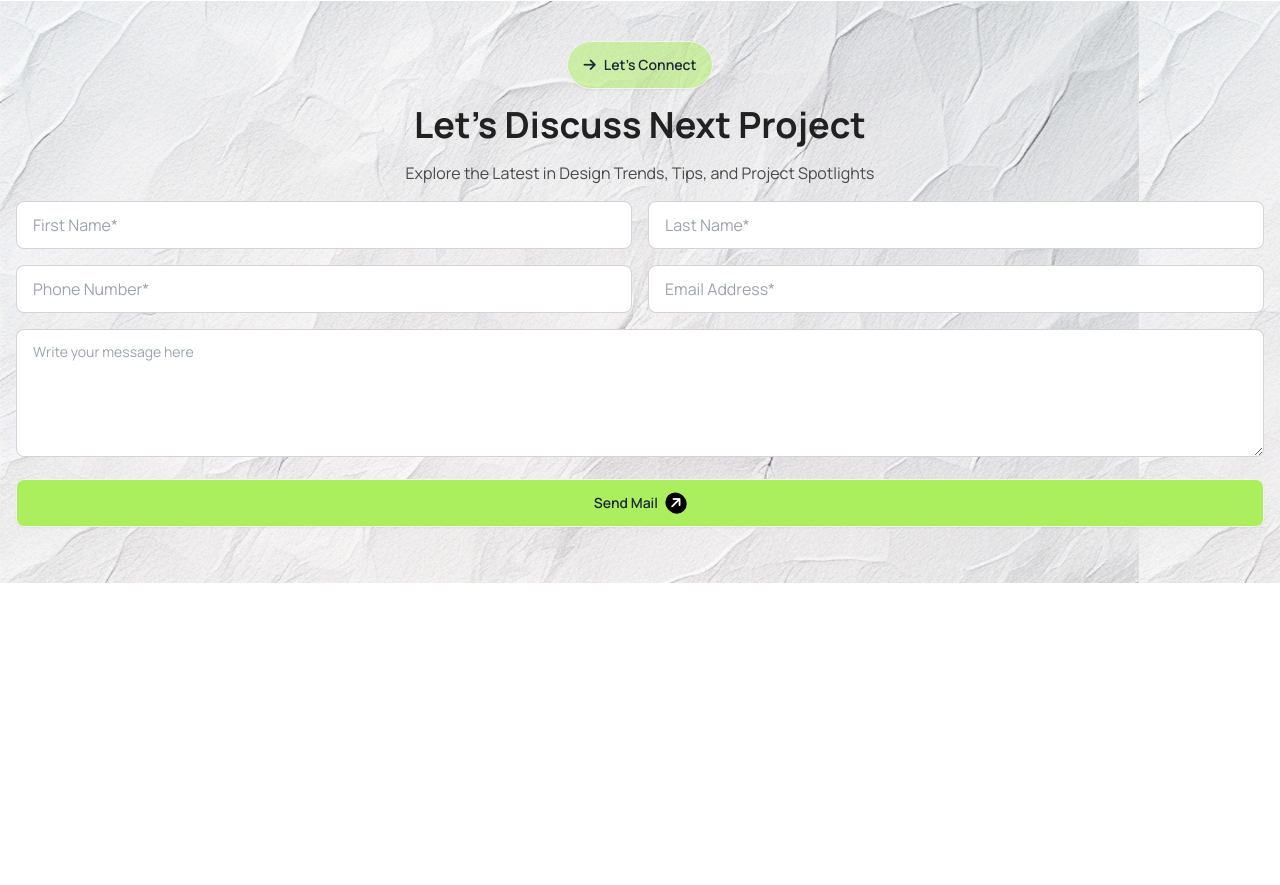
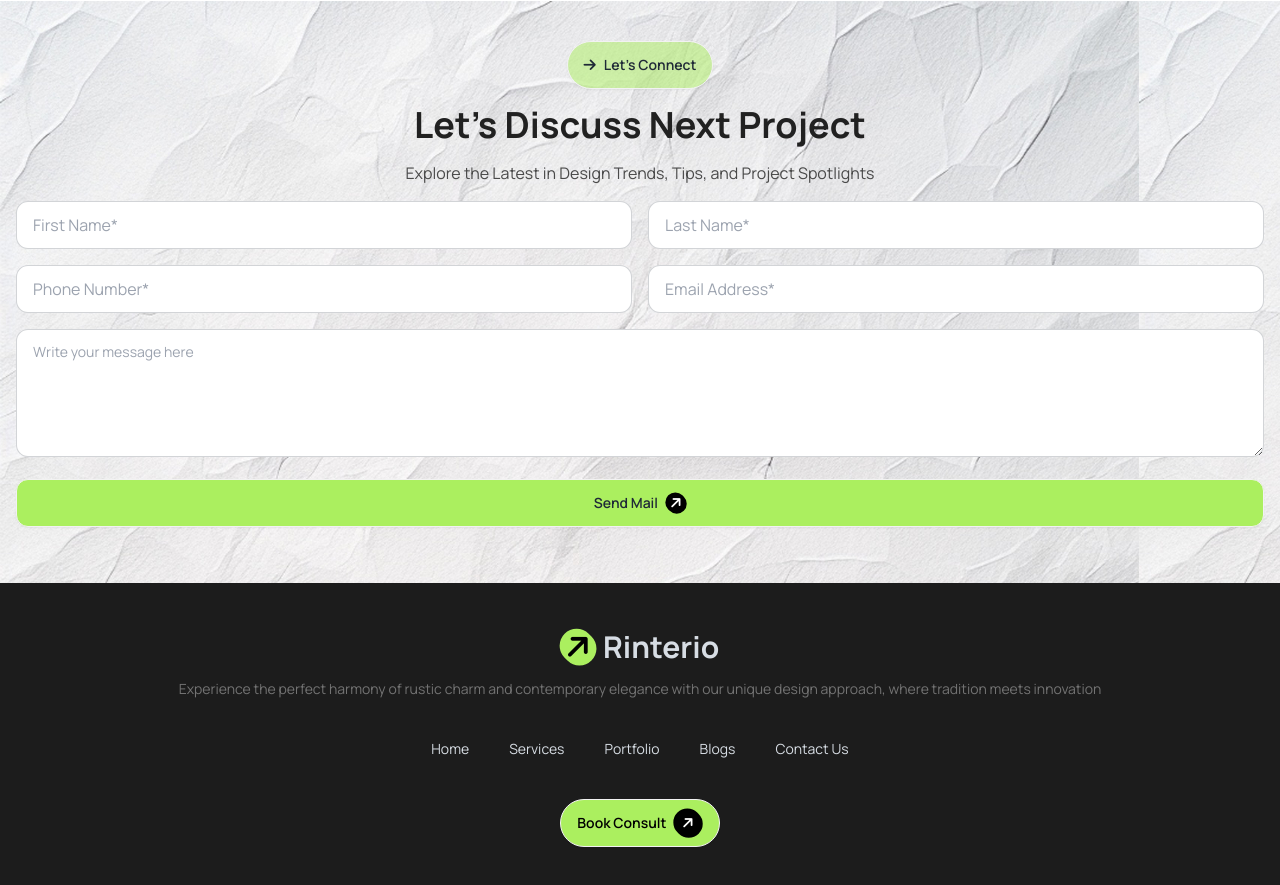
Before and after one commit to Nissanbarua/Assignment-3-Rinterio, a plain HTML site: page index.html in a window 1280 px wide. Shown: the part 3161-4046 px from the top of the page. Before the commit the page ends 3744 px from the top, so only its background shows below. Drawn offline with nearby package versions, Linux system fonts and the light colour scheme.

Commit message:
footer section done

```diff
--- a/index.html
+++ b/index.html
@@ -356,13 +356,13 @@
                 type="text"
                 name="first_name"
                 placeholder="First Name*"
-                class="input input-bordered w-full"
+                class="input input-bordered w-full rounded-xl"
               />
               <input
                 type="text"
                 name="last_name"
                 placeholder="Last Name*"
-                class="input input-bordered w-full"
+                class="input input-bordered w-full rounded-xl"
               />
             </div>
             <div class="grid grid-cols-2 gap-4">
@@ -370,21 +370,21 @@
                 type="tel"
                 name="phone_number"
                 placeholder="Phone Number*"
-                class="input input-bordered w-full"
+                class="input input-bordered w-full rounded-xl"
               />
               <input
                 type="email"
                 name="email"
                 placeholder="Email Address*"
-                class="input input-bordered w-full"
+                class="input input-bordered w-full rounded-xl"
               />
             </div>
             <textarea
               name="message"
               placeholder="Write your message here"
-              class="textarea textarea-bordered w-full h-32"
+              class="textarea textarea-bordered w-full h-32 rounded-xl"
             ></textarea>
-            <button type="submit" class="btn bg-[#ABEF5F] w-full mt-4">
+            <button type="submit" class="btn bg-[#ABEF5F] w-full mt-4 rounded-xl">
               Send Mail<i
               class="fa-solid fa-arrow-right bg-black text-white rounded-full p-1 -rotate-45"
             ></i>
@@ -393,6 +393,29 @@
         </div>
       </section>
     </main>
-    <footer></footer>
+    <footer class="footer footer-center bg-[#1C1C1C] text-neutral-content p-10">
+      <aside>
+        <a class="btn btn-ghost text-3xl font-bold"
+        ><i
+          class="fa-solid fa-arrow-right bg-[#ABEF5F] text-black rounded-full p-1 -rotate-45"
+        ></i>
+        Rinterio</a>
+        <p class="text-[#737373]">Experience the perfect harmony of rustic charm and contemporary elegance with our unique design approach, where tradition meets innovation</p>
+      </aside>
+      <nav class="grid md:grid-flow-col gap-10">
+        <a class="link link-hover">Home</a>
+        <a class="link link-hover">Services</a>
+        <a class="link link-hover">Portfolio</a>
+        <a class="link link-hover">Blogs</a>
+        <a class="link link-hover">Contact Us</a>
+      </nav>
+      <a
+      class="btn bg-[#ABEF5F] text-black rounded-3xl inline-flex justify-center items-center"
+      >Book Consult
+      <i
+        class="fa-solid fa-arrow-right bg-black text-white rounded-full p-2 -rotate-45"
+      ></i>
+    </a>
+    </footer>
   </body>
 </html>
```
